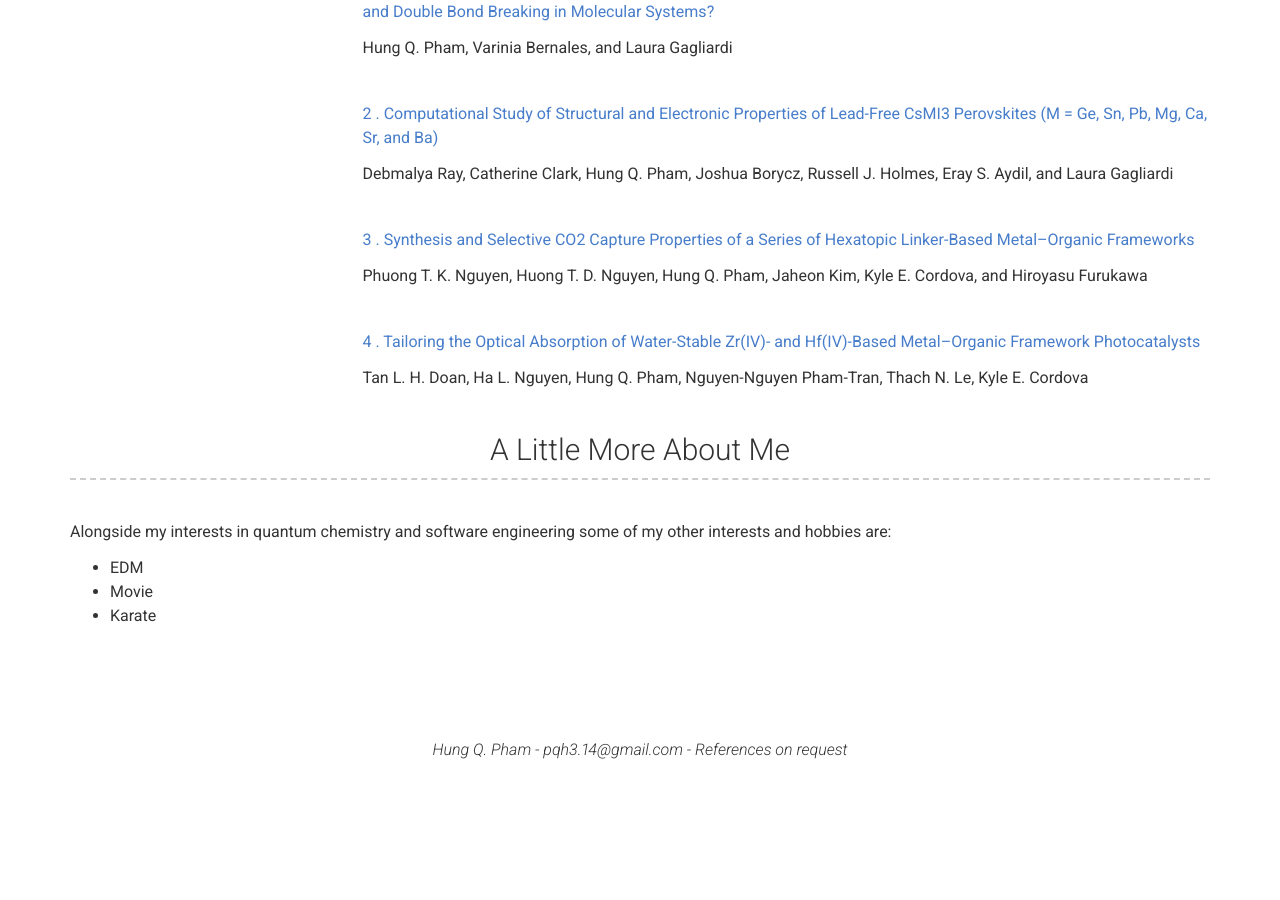
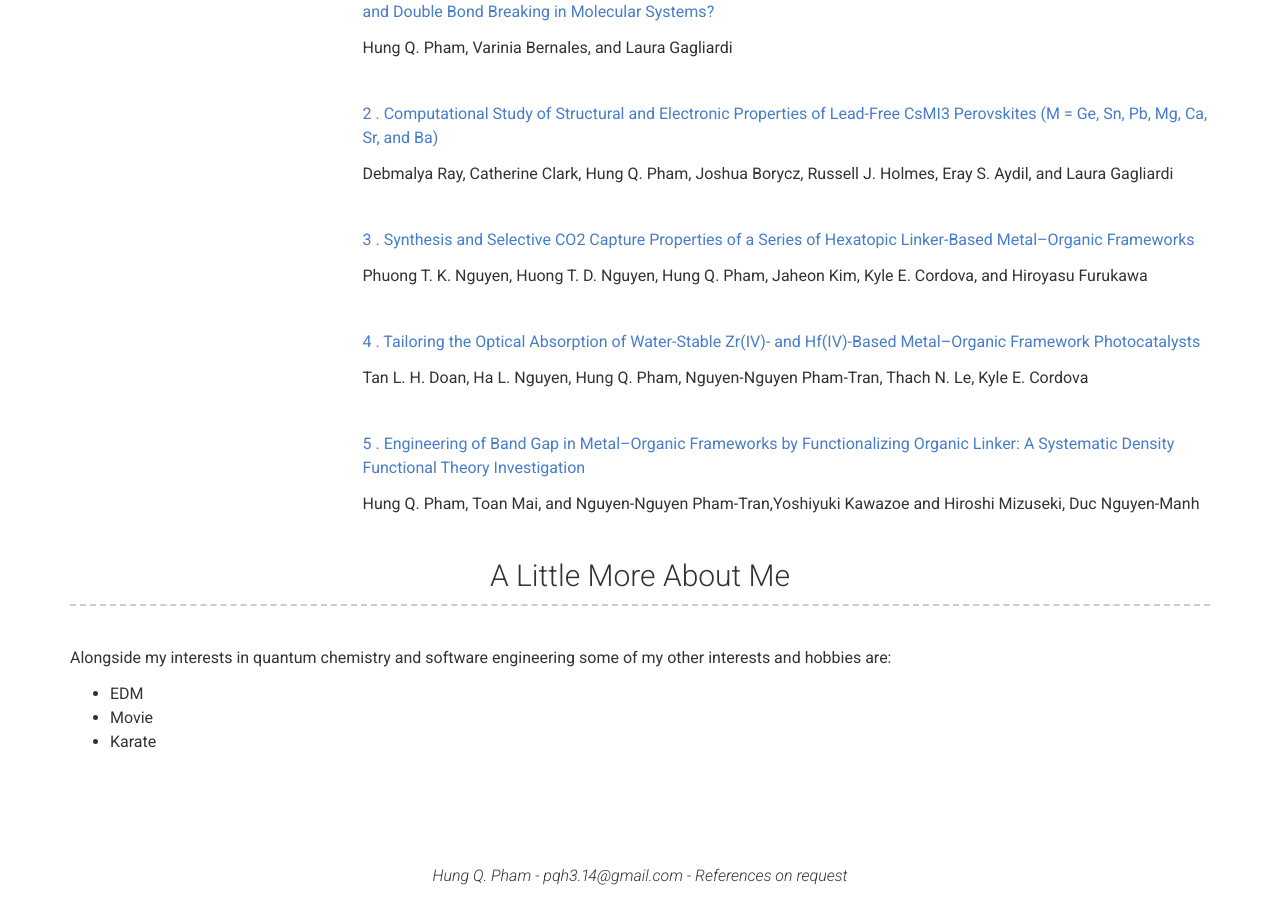
Before and after one commit to hungpham2017/hungpham2017.github.io, a Jekyll site: the page built from index.md, in a window 1280 px wide and 900 px high, scrolled down 1834 px. Built offline with Jekyll 4.4.1, drawn with Linux system fonts in a browser that asks for light colours; before the commit the page ends 2608 px from its top, so only the background shows below that.

Commit message:
numbering the pub

```diff
--- a/_data/publications.yml
+++ b/_data/publications.yml
@@ -14,3 +14,7 @@
 - title: Tailoring the Optical Absorption of Water-Stable Zr(IV)- and Hf(IV)-Based Metal–Organic Framework Photocatalysts
   authors: Tan L. H. Doan, Ha L. Nguyen, Hung Q. Pham, Nguyen-Nguyen Pham-Tran, Thach N. Le, Kyle E. Cordova
   link: https://onlinelibrary.wiley.com/doi/full/10.1002/asia.201500641
+
+- title: Engineering of Band Gap in Metal–Organic Frameworks by Functionalizing Organic Linker&#58; A Systematic Density Functional Theory Investigation
+  authors: Hung Q. Pham, Toan Mai, and Nguyen-Nguyen Pham-Tran,Yoshiyuki Kawazoe and Hiroshi Mizuseki, Duc Nguyen-Manh
+  link: https://pubs.acs.org/doi/abs/10.1021/jp405997r
```
